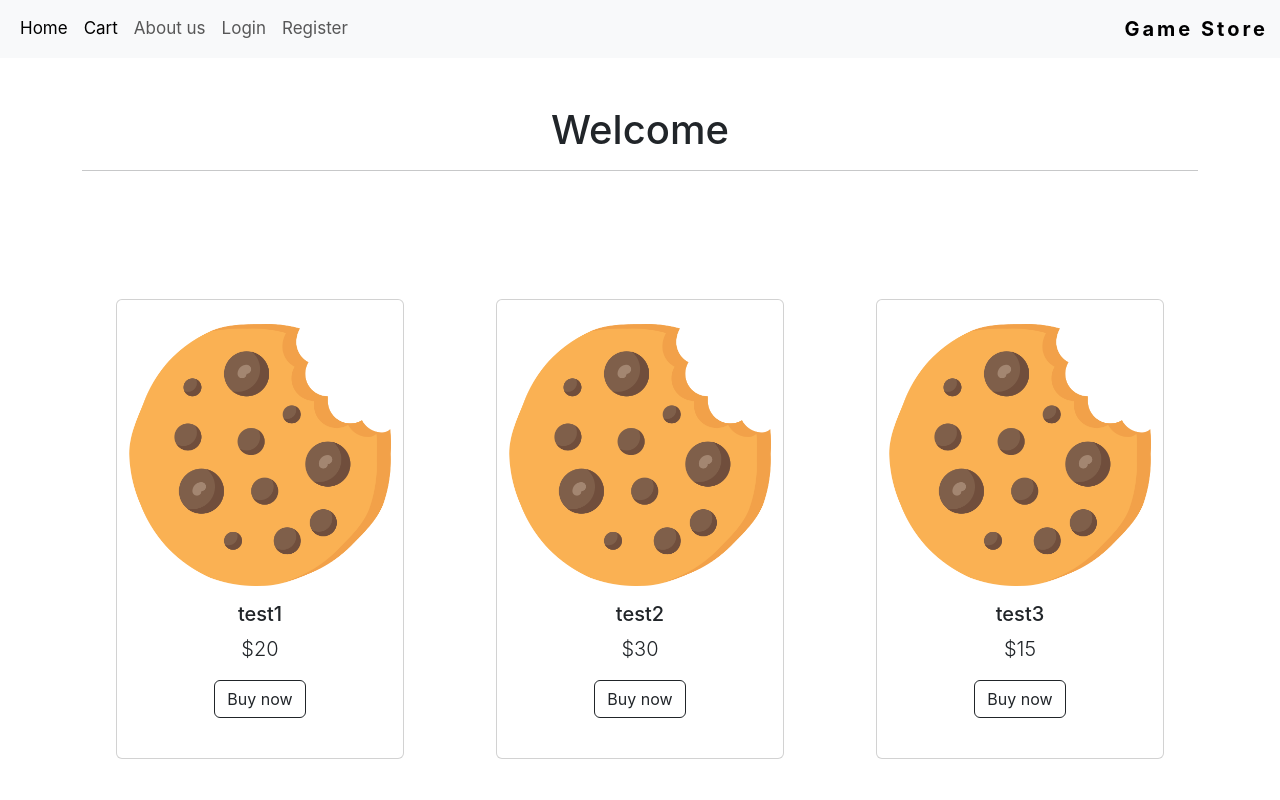
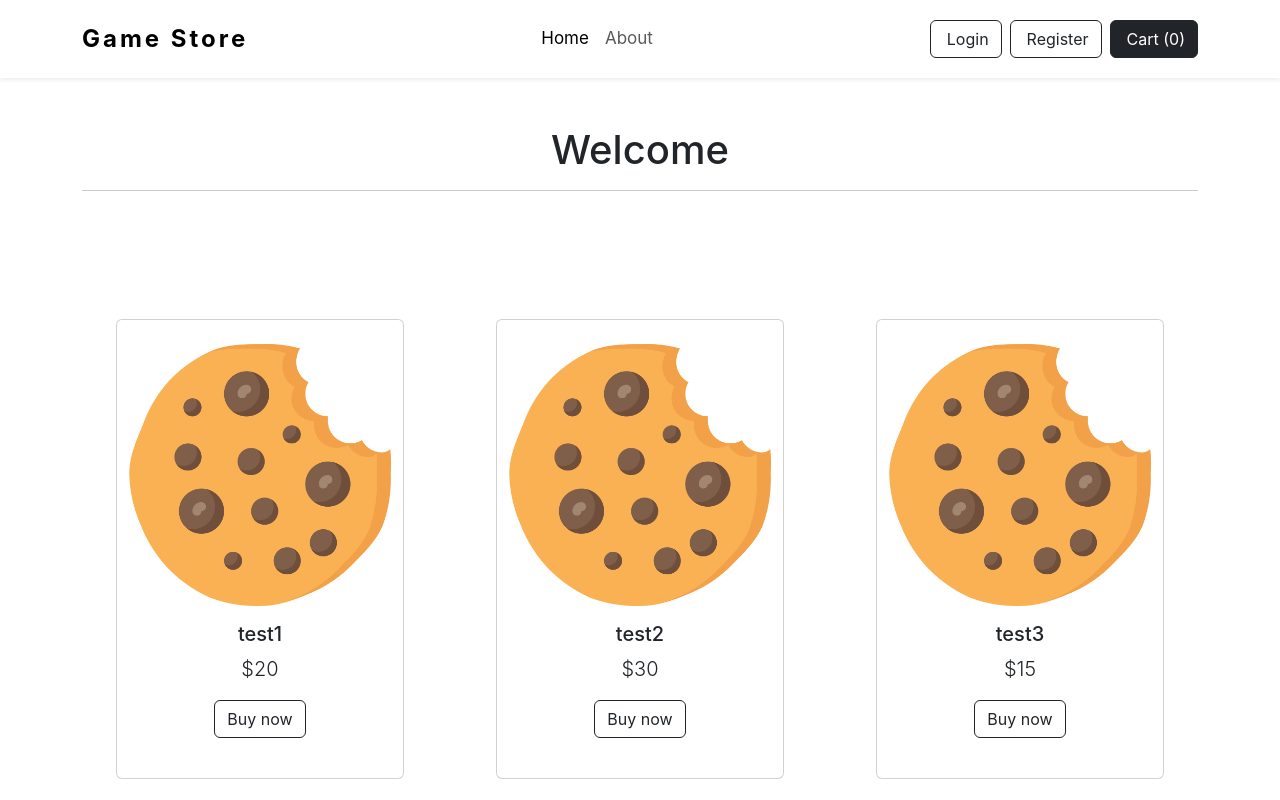
Before and after one commit to cookies-game-shop/web, a React (Create React App) app: page / in a window 1280 px wide. Shown: the top 800 px of the page. Built offline with nearby package versions, Linux system fonts and the light colour scheme.

Commit message:
navbar design changed

```diff
--- a/src/components/Header.jsx
+++ b/src/components/Header.jsx
@@ -1,40 +1,49 @@
 import React from "react";
 import {NavLink} from "react-router-dom";
+import {faCode} from "@fortawesome/free-solid-svg-icons";
+import { FontAwesomeIcon } from '@fortawesome/react-fontawesome'
+
 
 
 const Header =() =>{
     return(
-       <>
-           <nav className="navbar navbar-expand-lg navbar-light bg-light">
-               <div className="container-fluid">
+        <div>
+            <nav className="navbar navbar-expand-lg navbar-light bg-white py-3 shadow-sm">
+                <div className="container">
+                    <a className="navbar-brand fw-bold fs-4" href="#">Game Store</a>
                     <button className="navbar-toggler" type="button" data-bs-toggle="collapse"
-                           data-bs-target="#navbarNav" aria-controls="navbarNav" aria-expanded="false"
-                           aria-label="Toggle navigation">
+                            data-bs-target="#navbarSupportedContent" aria-controls="navbarSupportedContent"
+                            aria-expanded="false" aria-label="Toggle navigation">
+                        <span className="navbar-toggler-icon"></span>
                     </button>
-                   <div className="collapse navbar-collapse" id="navbarNav">
-                       <ul className="navbar-nav">
+                    <div className="collapse navbar-collapse" id="navbarSupportedContent">
+                        <ul className="navbar-nav mx-auto mb-2 mb-lg-0">
                             <li className="nav-item">
                                 <NavLink className="nav-link active" aria-current="page" to="/">Home</NavLink>
                             </li>
                             <li className="nav-item">
-                               <NavLink className="nav-link" to="#">Cart</NavLink>
-                           </li>
-                           <li className="nav-item">
-                               <NavLink className="nav-link" to="/about">About us</NavLink>
-                           </li>
-                           <li className="nav-item">
-                               <NavLink className="nav-link" to="/login">Login</NavLink>
-                           </li>
-                           <li className="nav-item">
-                               <NavLink className="nav-link" to="/signup">Register</NavLink>
+                                <NavLink className="nav-link" to="/about">About</NavLink>
                             </li>
                         </ul>
+                        <div className="buttons">
+                            <NavLink to="/login" className="btn btn-outline-dark">
+                                <i className="fa fa-sign-in me-1"></i>
+                                Login
+                            </NavLink>
+                            <NavLink to="/signup" className="btn btn-outline-dark ms-2">
+                                <i className="fa fa-user-plus me-1"></i>
+                                Register
+                            </NavLink>
+                            <NavLink to="" className="btn btn-outline-dark ms-2">
+                                <i className="fa fa-shopping-cart me-1"></i>
+                                Cart (0)
+                            </NavLink>
+                        </div>
 
                     </div>
-                   <NavLink className="navbar-brand mx-auto fw-bold" to="/">Game Store</NavLink>
                 </div>
             </nav>
-       </>
+        </div>
     )
 }
 
```
Lines whose indentation alone changed are shown as unchanged.
